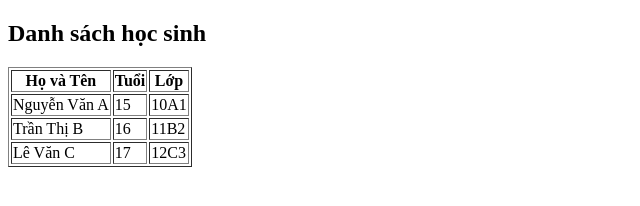
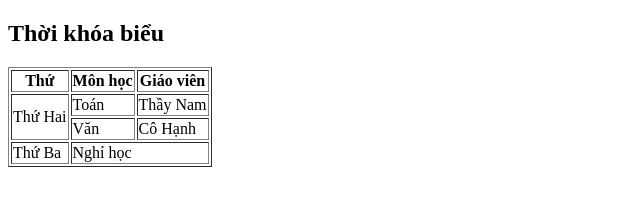
Before and after one commit to huahienluong15203-beep/baitap, a plain HTML site: page index.html in a window 1280 px wide. Shown: the whole page, without its empty margins (0-640 px from the left). Drawn offline with Linux system fonts and the light colour scheme.

Commit message:
Add timetable rowspan colspan assignment

```diff
--- a/index.html
+++ b/index.html
@@ -2,30 +2,28 @@
 <html>
   <head>
     <meta charset="utf-8" />
-    <title>Bảng đơn giản trong HTML</title>
+    <title>Gộp ô trong bảng</title>
   </head>
   <body>
-    <h2>Danh sách học sinh</h2>
+    <h2>Thời khóa biểu</h2>
     <table border="1">
       <tr>
-        <th>Họ và Tên</th>
-        <th>Tuổi</th>
-        <th>Lớp</th>
+        <th>Thứ</th>
+        <th>Môn học</th>
+        <th>Giáo viên</th>
       </tr>
       <tr>
-        <td>Nguyễn Văn A</td>
-        <td>15</td>
-        <td>10A1</td>
+        <td rowspan="2">Thứ Hai</td>
+        <td>Toán</td>
+        <td>Thầy Nam</td>
       </tr>
       <tr>
-        <td>Trần Thị B</td>
-        <td>16</td>
-        <td>11B2</td>
+        <td>Văn</td>
+        <td>Cô Hạnh</td>
       </tr>
       <tr>
-        <td>Lê Văn C</td>
-        <td>17</td>
-        <td>12C3</td>
+        <td>Thứ Ba</td>
+        <td colspan="2">Nghỉ học</td>
       </tr>
     </table>
   </body>
```
